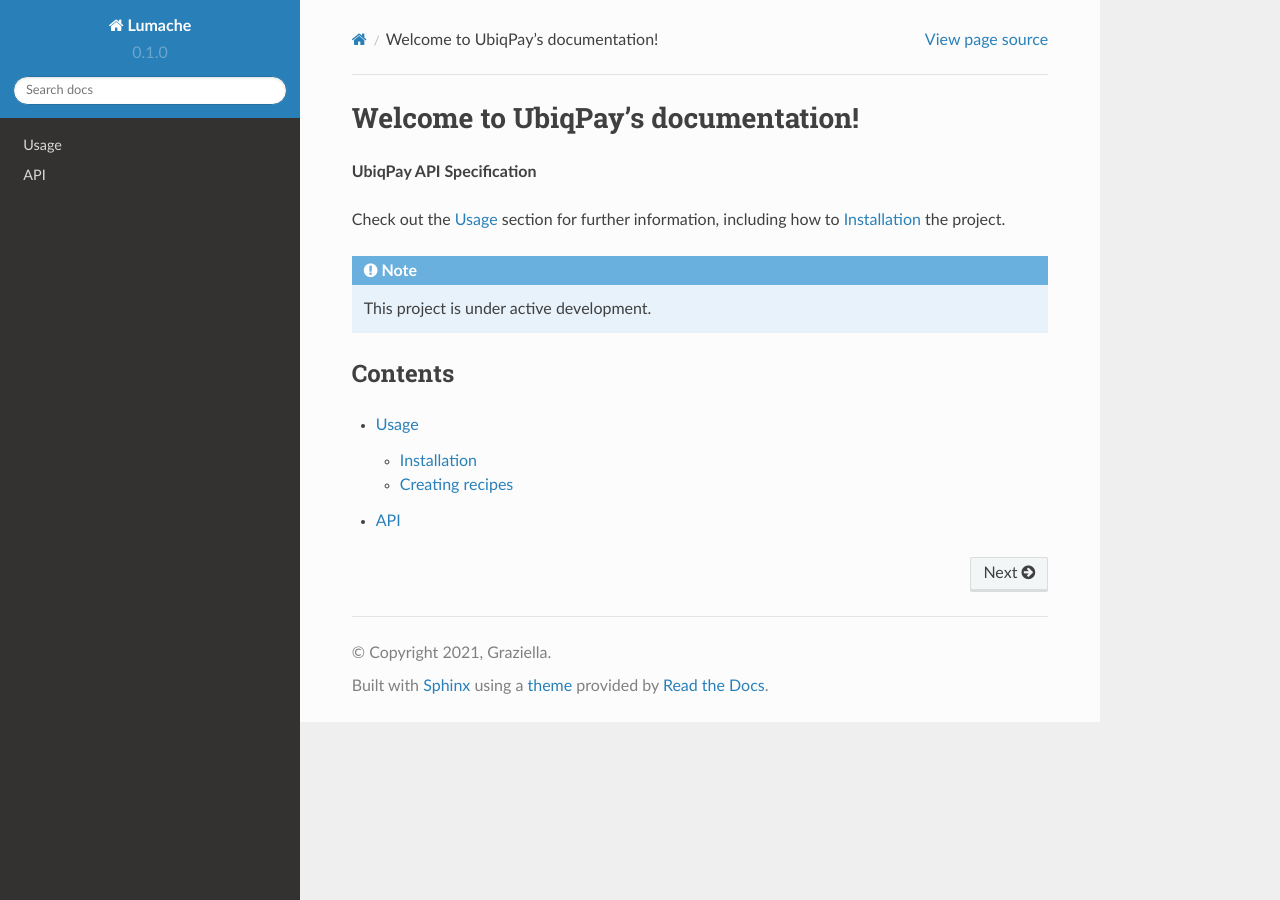
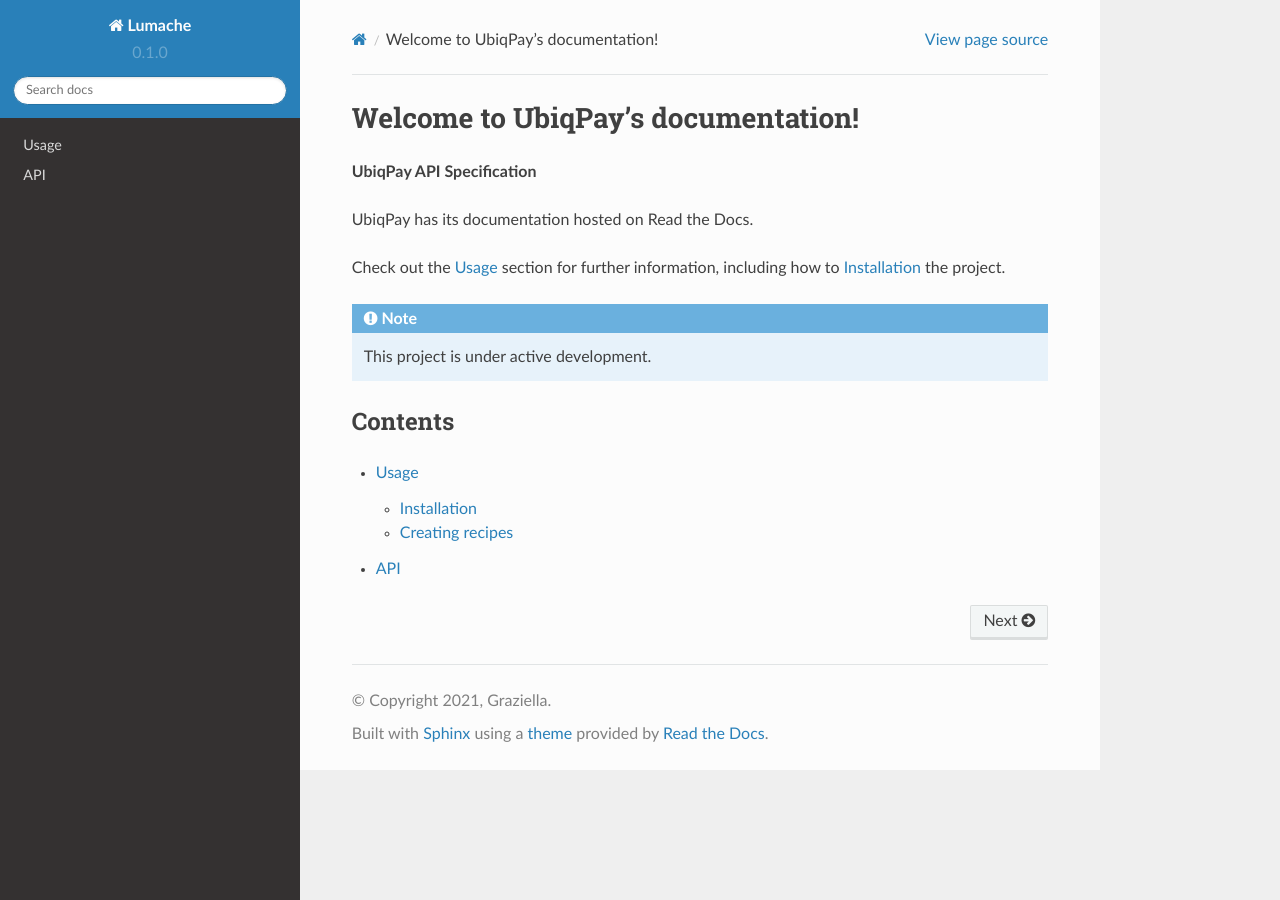
Before and after one commit to nelsonkimaiga/animated-waffle, a Sphinx documentation site: the page built from docs/source/index.rst, in a window 1280 px wide. Built offline with Sphinx 7.4.7 and the Read the Docs theme 2.0.0, drawn with Linux system fonts in a browser that asks for light colours.

Commit message:
Update index.rst

```diff
--- a/docs/source/index.rst
+++ b/docs/source/index.rst
@@ -2,6 +2,8 @@
 ===================================
 
 **UbiqPay API Specification**
+
+UbiqPay has its documentation hosted on Read the Docs.
 
 Check out the :doc:`usage` section for further information, including
 how to :ref:`installation` the project.
```
